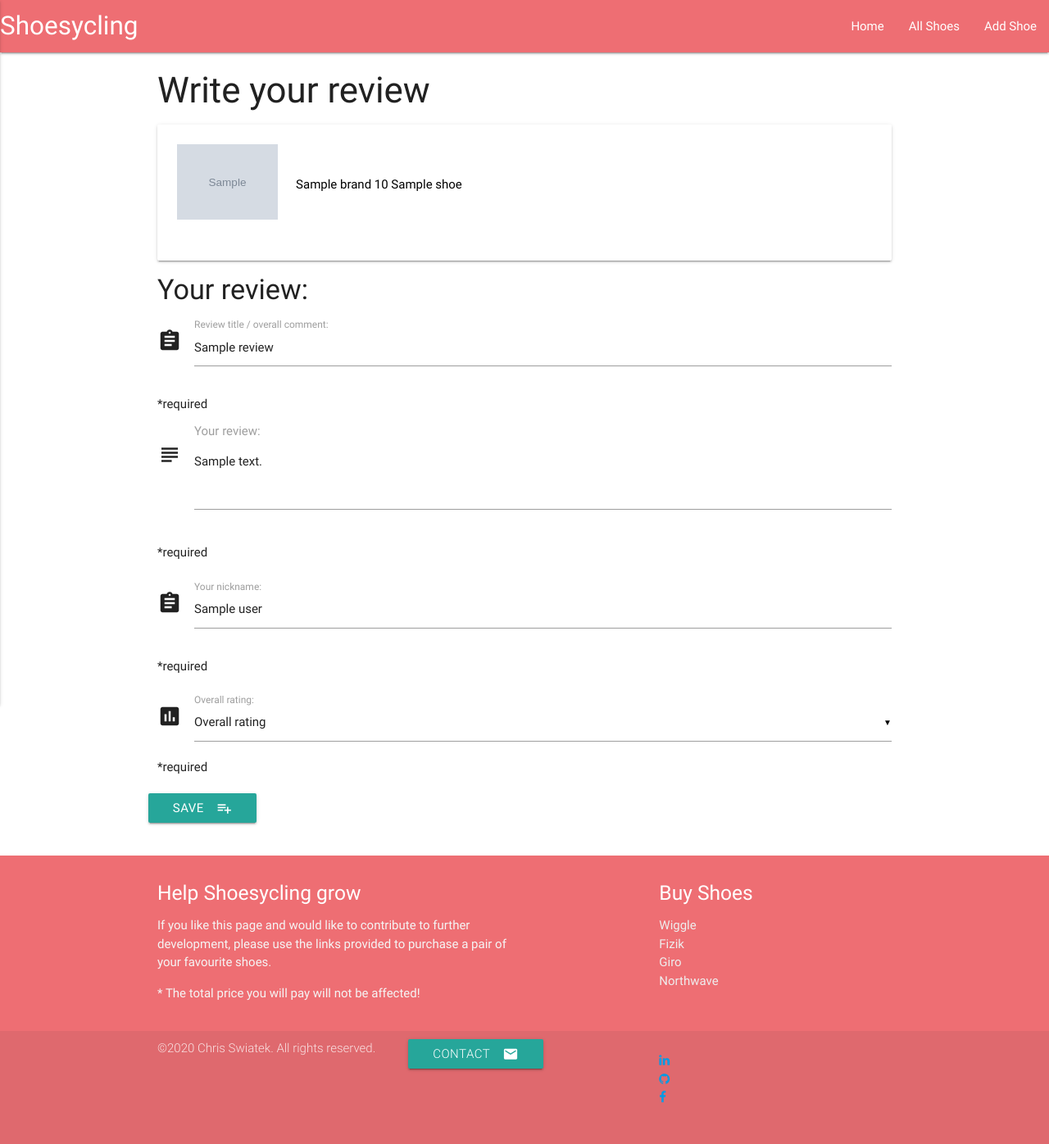
After one commit to krisswiss/Data-Centric_Development-Milestone-Project, a Flask app: template templates/editreview.html in a window 1280 px wide. The commit adds this page. Shown: the whole page at 82% size. Run offline with Flask 2, Linux system fonts and the light colour scheme; the template is opened without the code that fills it: most values are stand-ins (such as "Sample title", 1, 10 or a date in 2020); grey boxes marked "Sample" are stand-in pictures; some libraries are stand-ins or nearby versions.

Commit message:
added edit review routes in app.py and editreview.html template + links to other templates

```diff
--- a/app.py
+++ b/app.py
@@ -111,6 +111,28 @@ def delete_review(review_id, shoe_id):
     return render_template("shoe.html", shoe=shoe, reviews=reviews)
 
 
+@app.route('/edit_review/<review_id>/<shoe_id>')
+def edit_review(review_id, shoe_id):
+    reviews = mongo.db.reviews.find({"_id": ObjectId(review_id)})
+    shoe = mongo.db.shoes.find({"_id": ObjectId(shoe_id)})
+    return render_template('editreview.html', shoe=shoe, reviews=reviews)
+
+
+@app.route('/update_review/<review_id>/<shoe_id>', methods=['POST'])
+def update_review(review_id, shoe_id):
+    shoe = mongo.db.shoes.find({"_id": ObjectId(shoe_id)})
+    reviews = mongo.db.reviews.find({"shoe_id": ObjectId(shoe_id)})
+    mongo.db.reviews.update({'_id': ObjectId(review_id)},
+    {
+        'title': request.form.get('title'),
+        'user': request.form.get('user'),
+        'rating': request.form.get('rating'),
+        'review': request.form.get('review'),
+        'shoe_id': ObjectId(shoe_id)
+    })
+    return render_template("shoe.html", shoe=shoe, reviews=reviews)
+
+
 @app.route('/remove_shoe/<shoe_id>')
 def remove_shoe(shoe_id):
     mongo.db.shoes.remove({'_id': ObjectId(shoe_id)})
--- a/templates/addreview.html
+++ b/templates/addreview.html
@@ -1,5 +1,6 @@
 {% extends 'base.html'%} {% block content %}
 
+<div class="container">
 <h3>Write your review</h3>
 
 {% for shoe in shoe %}
@@ -10,7 +11,7 @@
 				<img src="{{shoe.picture_url}}" alt="Shoe Image" class="responsive-img">
             </div>
 			<div class="col s10">
-				<span class="black-text">{{shoe.brand}} {{shoe.model}} {{shoe.cycling_type}} shoe</span>
+				<span class="black-text" id="card-text">{{shoe.brand}} {{shoe.model}} {{shoe.cycling_type}} shoe</span>
 			</div>
 		</div>
 	</div>
@@ -40,7 +41,7 @@
 			<div class="input-field col s12">
                 <i class="material-icons prefix">assignment</i>
 				<input id="title" name="title" type="text"  class="validate" required>
-				<label for="title">Review summary:</label>
+				<label for="title">Review title / overall comment:</label>
                 <p>*required</p>
 			</div>
 		</div>
@@ -82,4 +83,5 @@
         </div>
     </form>
 </div>
+</div>
 {% endblock %}
--- /dev/null
+++ b/templates/editreview.html
@@ -0,0 +1,111 @@
+{% extends 'base.html'%} {% block content %}
+
+<div class="container">
+<h3>Write your review</h3>
+
+{% for shoe in shoe %}
+<div class="col s12 m8 offset-m2 l6 offset-l3">
+	<div class="card-panel white lighten-5 z-depth-1">
+		<div class="row valign-wrapper">
+			<div class="col s2">
+				<img src="{{shoe.picture_url}}" alt="Shoe Image" class="responsive-img">
+            </div>
+			<div class="col s10">
+				<span class="black-text" id="card-text">{{shoe.brand}} {{shoe.model}} {{shoe.cycling_type}} shoe</span>
+			</div>
+		</div>
+	</div>
+</div>
+{% endfor %}
+
+{% for review in reviews %}
+<h4>Your review:</h4>
+
+<div class="row">
+    <form action="{{ url_for('update_review', review_id=review._id, shoe_id=review.shoe_id) }}" method="POST" class="col s12">
+        <div class="row">
+			<div class="input-field col s12">
+                <i class="material-icons prefix">assignment</i>
+				<input id="title" name="title" type="text"  class="validate" value="{{review.title}}" required>
+				<label for="title">Review title / overall comment:</label>
+                <p>*required</p>
+			</div>
+		</div>
+        <div class="row">
+            <div class="input-field col s12">
+                <i class="material-icons prefix">subject</i>
+                <textarea name="review" id="review" class="materialize-textarea validate" required>{{review.review}}</textarea>
+                <label for="review">Your review:</label>
+                <p>*required</p>
+            </div>
+        </div>
+        <div class="row">
+			<div class="input-field col s12">
+                <i class="material-icons prefix">assignment</i>
+				<input id="user" name="user" type="text"  class="validate" value="{{review.user}}" required>
+				<label for="user">Your nickname:</label>
+                <p>*required</p>
+			</div>
+		</div>
+        <div class="row">
+            <div class="input-field col s12">
+                <i class="material-icons prefix">poll</i>
+                 <select id="rating" name="rating" required>
+                    {% if review.rating == "1" %}
+                    <option value="" disabled>Overall rating</option>
+                    <option value="1" selected>Poor <i class="material-icons right">star</i></option>
+                    <option value="2">Fair <i class="material-icons right">star</i><i class="material-icons right">star</i></option>
+                    <option value="3">Average <i class="material-icons right">star</i><i class="material-icons right">star</i><i class="material-icons right">star</i></option>
+                    <option value="4">Good <i class="material-icons right">star</i><i class="material-icons right">star</i><i class="material-icons right">star</i><i class="material-icons right">star</i></option>
+                    <option value="5">Excellent <i class="material-icons right">star</i><i class="material-icons right">star</i><i class="material-icons right">star</i><i class="material-icons right">star</i><i class="material-icons right">star</i></option>
+                    {% elif review.rating == "2" %}
+                    <option value="" disabled>Overall rating</option>
+                    <option value="1">Poor <i class="material-icons right">star</i></option>
+                    <option value="2" selected>Fair <i class="material-icons right">star</i><i class="material-icons right">star</i></option>
+                    <option value="3">Average <i class="material-icons right">star</i><i class="material-icons right">star</i><i class="material-icons right">star</i></option>
+                    <option value="4">Good <i class="material-icons right">star</i><i class="material-icons right">star</i><i class="material-icons right">star</i><i class="material-icons right">star</i></option>
+                    <option value="5">Excellent <i class="material-icons right">star</i><i class="material-icons right">star</i><i class="material-icons right">star</i><i class="material-icons right">star</i><i class="material-icons right">star</i></option>
+                    {% elif review.rating == "3" %}
+                    <option value="" disabled>Overall rating</option>
+                    <option value="1">Poor <i class="material-icons right">star</i></option>
+                    <option value="2">Fair <i class="material-icons right">star</i><i class="material-icons right">star</i></option>
+                    <option value="3" selected>Average <i class="material-icons right">star</i><i class="material-icons right">star</i><i class="material-icons right">star</i></option>
+                    <option value="4">Good <i class="material-icons right">star</i><i class="material-icons right">star</i><i class="material-icons right">star</i><i class="material-icons right">star</i></option>
+                    <option value="5">Excellent <i class="material-icons right">star</i><i class="material-icons right">star</i><i class="material-icons right">star</i><i class="material-icons right">star</i><i class="material-icons right">star</i></option>
+                    {% elif review.rating == "4" %}
+                    <option value="" disabled>Overall rating</option>
+                    <option value="1">Poor <i class="material-icons right">star</i></option>
+                    <option value="2">Fair <i class="material-icons right">star</i><i class="material-icons right">star</i></option>
+                    <option value="3">Average <i class="material-icons right">star</i><i class="material-icons right">star</i><i class="material-icons right">star</i></option>
+                    <option value="4" selected>Good <i class="material-icons right">star</i><i class="material-icons right">star</i><i class="material-icons right">star</i><i class="material-icons right">star</i></option>
+                    <option value="5">Excellent <i class="material-icons right">star</i><i class="material-icons right">star</i><i class="material-icons right">star</i><i class="material-icons right">star</i><i class="material-icons right">star</i></option>
+                    {% elif review.rating == "5" %}
+                    <option value="" disabled>Overall rating</option>
+                    <option value="1">Poor <i class="material-icons right">star</i></option>
+                    <option value="2">Fair <i class="material-icons right">star</i><i class="material-icons right">star</i></option>
+                    <option value="3">Average <i class="material-icons right">star</i><i class="material-icons right">star</i><i class="material-icons right">star</i></option>
+                    <option value="4">Good <i class="material-icons right">star</i><i class="material-icons right">star</i><i class="material-icons right">star</i><i class="material-icons right">star</i></option>
+                    <option value="5" selected>Excellent <i class="material-icons right">star</i><i class="material-icons right">star</i><i class="material-icons right">star</i><i class="material-icons right">star</i><i class="material-icons right">star</i></option>
+                    {% else %}
+                    <option value="" disabled selected>Overall rating</option>
+                    <option value="1">Poor <i class="material-icons right">star</i></option>
+                    <option value="2">Fair <i class="material-icons right">star</i><i class="material-icons right">star</i></option>
+                    <option value="3">Average <i class="material-icons right">star</i><i class="material-icons right">star</i><i class="material-icons right">star</i></option>
+                    <option value="4">Good <i class="material-icons right">star</i><i class="material-icons right">star</i><i class="material-icons right">star</i><i class="material-icons right">star</i></option>
+                    <option value="5">Excellent <i class="material-icons right">star</i><i class="material-icons right">star</i><i class="material-icons right">star</i><i class="material-icons right">star</i><i class="material-icons right">star</i></option>
+                    {% endif %}
+                </select>
+                <label>Overall rating:</label>
+                <p>*required</p>
+            </div>
+        </div>
+        <div class="row">
+            <button class="btn waves-effect waves-light" type="submit" name="action">Save
+                <i class="material-icons right">playlist_add</i>
+            </button>
+        </div>
+    </form>
+</div>
+</div>
+{% endfor %}
+{% endblock %}
--- a/templates/editshoe.html
+++ b/templates/editshoe.html
@@ -142,7 +142,7 @@
 			</div>
 
             <div class="row">
-                <button class="btn waves-effect waves-light" type="submit" name="action">Update Shoe
+                <button class="btn waves-effect waves-light" type="submit" name="action">Save
                     <i class="material-icons right">playlist_add</i>
                 </button>
         </div>
--- a/templates/home.html
+++ b/templates/home.html
@@ -2,7 +2,7 @@
 
 {% block content %}
 <div class="container">
-<h1>Cycling Shoes Reviews</h1>
+<h1>Cycling Shoe Reviews</h1>
 <br>
 
 <div class="row">
--- a/templates/shoe.html
+++ b/templates/shoe.html
@@ -48,7 +48,7 @@
       <div class="collapsible-body">
       <span>{{review.review}}</span>
       <p>user: {{review.user}}</p>
-      <a href="#" class="waves-effect waves-light btn btn_small">Edit review</a>
+      <a href="{{url_for('edit_review', review_id=review._id, shoe_id=review.shoe_id)}}" class="waves-effect waves-light btn btn_small">Edit review</a>
       <a href="{{url_for('delete_review', review_id=review._id, shoe_id=review.shoe_id)}}" class="waves-effect waves-light btn btn_small blue">Delete review</a>
       </div>
     </li>
```
Also changed, not shown: static/css/style.css (line endings or trailing spaces).
